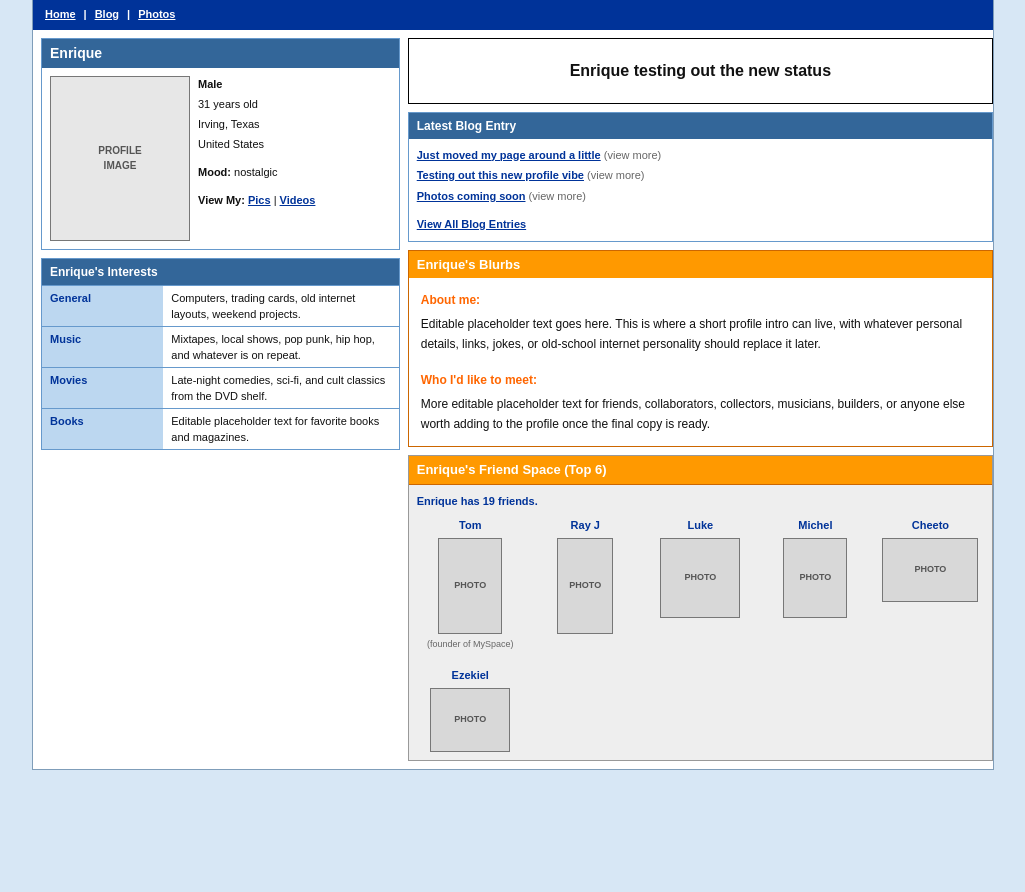
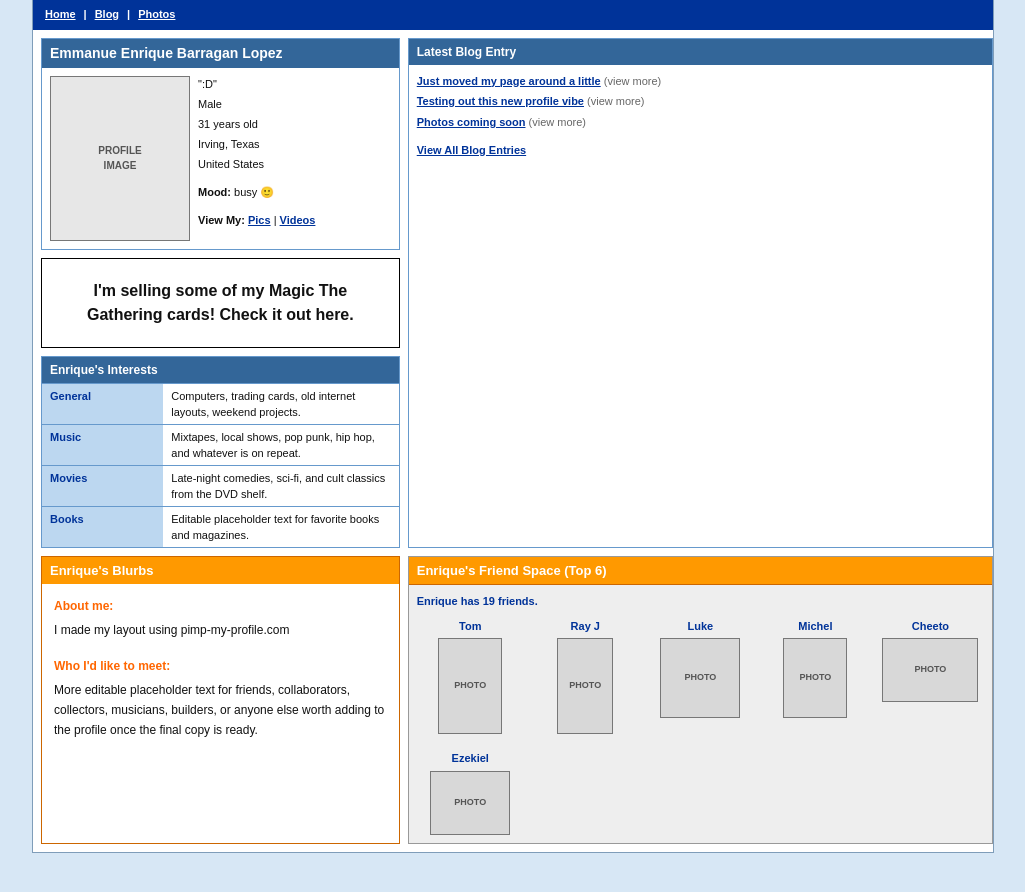
Before and after one commit to enriquebarragan/enriquebarragan.github.io, a Jekyll site: the page built from index.md, in a window 1280 px wide. Shown: the top 892 px of the page, without its empty margins (127-1152 px from the left). Built offline with Jekyll 4.4.1, drawn with Linux system fonts in a browser that asks for light colours; nearby versions of some CDN libraries.

Commit message:
Update home.html
Changed home

```diff
--- a/_layouts/home.html
+++ b/_layouts/home.html
@@ -23,7 +23,7 @@
         <aside class="space-y-2">
           <section class="border border-[#6699cc] bg-white">
             <h1 class="bg-[#336699] px-2 py-1 text-[14px] font-bold text-white">
-              Enrique
+              Emmanue Enrique Barragan Lopez
             </h1>
 
             <div class="grid grid-cols-[140px_1fr] gap-2 p-2 max-[420px]:grid-cols-1">
@@ -32,11 +32,12 @@
               </div>
 
               <div class="space-y-1 leading-4">
-                <p class="font-bold">Male</p>
+                <p>":D"</p>
+                <p>Male</p>
                 <p>31 years old</p>
                 <p>Irving, Texas</p>
                 <p>United States</p>
-                <p class="pt-2"><span class="font-bold">Mood:</span> nostalgic</p>
+                <p class="pt-2"><span class="font-bold">Mood:</span> busy 🙂</p>
                 <p class="pt-2">
                   <span class="font-bold">View My:</span>
                   <a class="font-bold text-[#003399] underline" href="#">Pics</a>
@@ -46,6 +47,11 @@
               </div>
             </div>
           </section>
+
+          <section class="space-y-2">
+            <div class="border border-black bg-white px-4 py-5 text-center text-[16px] font-bold">
+            I'm selling some of my Magic The Gathering cards! Check it out here.
+            </div>
 
           <section class="border border-[#6699cc] bg-white">
             <h2 class="bg-[#336699] px-2 py-1 text-[12px] font-bold text-white">
@@ -75,10 +81,7 @@
           </section>
         </aside>
 
-        <section class="space-y-2">
-          <div class="border border-black bg-white px-4 py-5 text-center text-[16px] font-bold">
-            Enrique testing out the new status
-          </div>
+
 
           <section class="border border-[#6699cc] bg-white">
             <h2 class="bg-[#336699] px-2 py-1 text-[12px] font-bold text-white">
@@ -111,8 +114,7 @@
               <div>
                 <h3 class="mb-1 font-bold text-[#ff6600]">About me:</h3>
                 <p>
-                  Editable placeholder text goes here. This is where a short profile intro can live, with whatever
-                  personal details, links, jokes, or old-school internet personality should replace it later.
+                  I made my layout using pimp-my-profile.com
                 </p>
               </div>
 
@@ -140,7 +142,6 @@
                   <span class="mx-auto flex h-24 w-16 items-center justify-center border border-[#777] bg-[#d8d8d8] text-[9px] font-bold text-[#555]">
                     PHOTO
                   </span>
-                  <span class="mt-1 block text-[9px] text-[#666]">(founder of MySpace)</span>
                 </a>
 
                 <a class="block px-1 text-center text-[#003399] no-underline transition hover:text-[#ff6600]" href="#">
```
